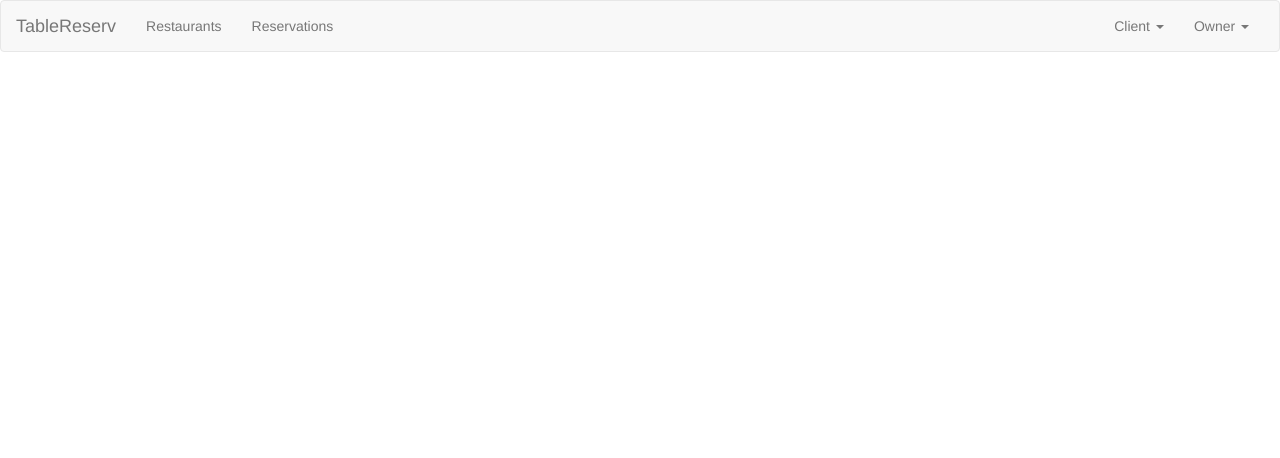
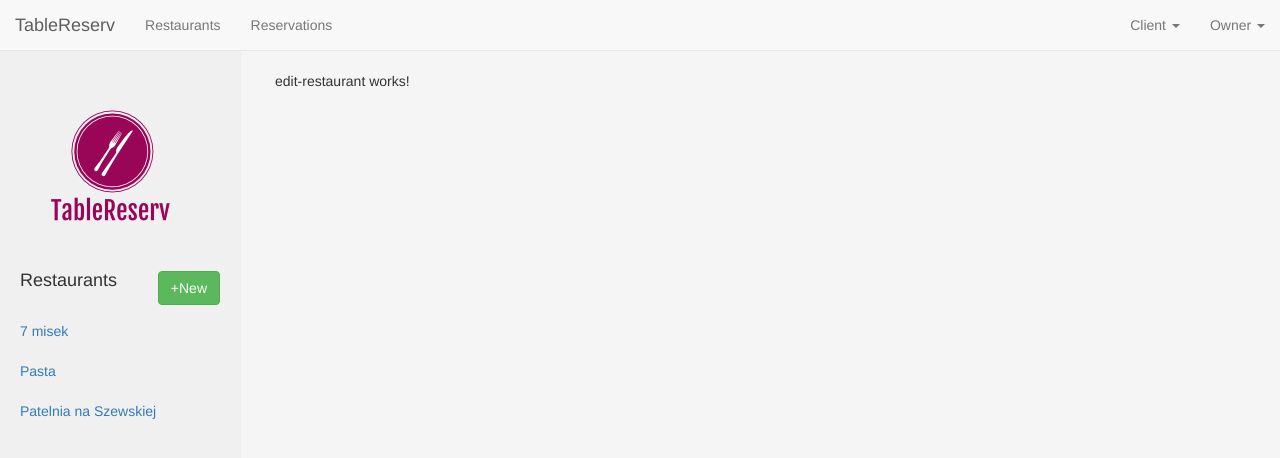
Before and after one commit to olafkrawczyk/restaurantFinderFront, an Angular app: page /dashboard/edit in a window 1280 px wide. Before the commit this address led to /. Shown: the top 458 px of the page. Built offline with nearby package versions, Linux system fonts and the light colour scheme.

Commit message:
add edit component, fix navbar

```diff
--- a/src/app/app.component.html
+++ b/src/app/app.component.html
@@ -1,4 +1,4 @@
-<nav class="navbar navbar-default">
+<nav class="navbar navbar-default navbar-fixed-top">
   <div class="container-fluid">
     <div class="navbar-header">
       <a routerLink="/" class="navbar-brand">{{title}}</a>
--- /dev/null
+++ b/src/app/owner/dashboard/edit-restaurant/edit-restaurant.component.html
@@ -0,0 +1,3 @@
+<p>
+  edit-restaurant works!
+</p>
--- /dev/null
+++ b/src/app/owner/dashboard/edit-restaurant/edit-restaurant.component.ts
@@ -0,0 +1,15 @@
+import { Component, OnInit } from '@angular/core';
+
+@Component({
+  selector: 'app-edit-restaurant',
+  templateUrl: './edit-restaurant.component.html',
+  styleUrls: ['./edit-restaurant.component.css']
+})
+export class EditRestaurantComponent implements OnInit {
+
+  constructor() { }
+
+  ngOnInit() {
+  }
+
+}
--- a/src/app/owner/owner-routing.module.ts
+++ b/src/app/owner/owner-routing.module.ts
@@ -1,9 +1,11 @@
+import { EditRestaurantComponent } from './dashboard/edit-restaurant/edit-restaurant.component';
 import { DashboardComponent } from './dashboard/dashboard.component';
 import { NgModule } from '@angular/core';
 import { RouterModule, Router, Routes } from '@angular/router';
 
 const authRoutes: Routes = [
-    {path: 'dashboard', component: DashboardComponent}
+    {path: 'dashboard', component: DashboardComponent, children:
+        [{path: 'edit', component: EditRestaurantComponent}]}
 ];
 
 @NgModule({
--- a/src/app/owner/owner.module.ts
+++ b/src/app/owner/owner.module.ts
@@ -3,12 +3,13 @@ import { NgModule } from '@angular/core';
 import { CommonModule } from '@angular/common';
 import { DashboardComponent } from './dashboard/dashboard.component';
 import { SidebarComponent } from './dashboard/sidebar/sidebar.component';
+import { EditRestaurantComponent } from './dashboard/edit-restaurant/edit-restaurant.component';
 
 @NgModule({
   imports: [
     CommonModule,
     OwnerRoutingModule
   ],
-  declarations: [DashboardComponent, SidebarComponent]
+  declarations: [DashboardComponent, SidebarComponent, EditRestaurantComponent]
 })
 export class OwnerModule { }
--- a/src/styles.css
+++ b/src/styles.css
@@ -1 +1,5 @@
 /* You can add global styles to this file, and also import other style files */
+body {
+    padding-top: 70px;
+    background: #f5f5f5 !important;
+ }
```
Also changed, not shown: src/app/owner/dashboard/edit-restaurant/edit-restaurant.component.css (added).
